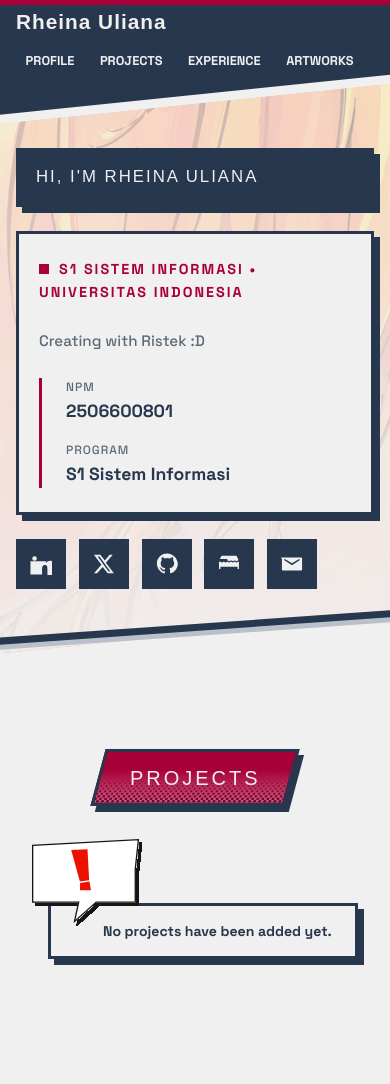
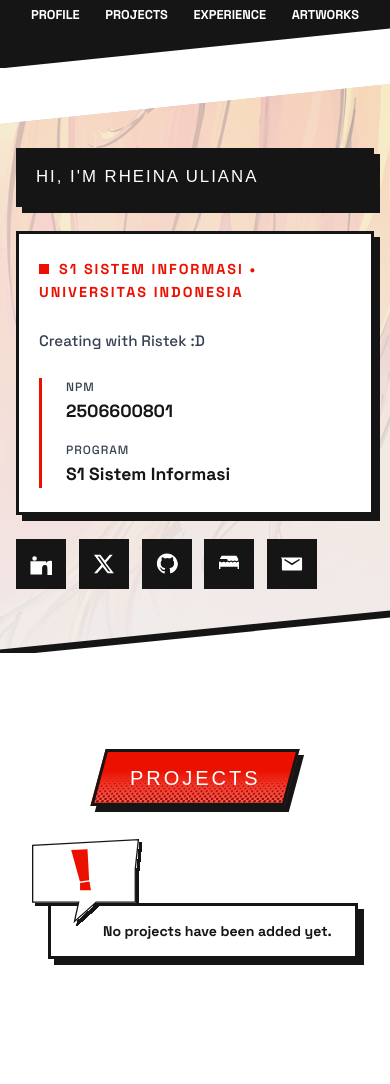
Before and after one commit to rh-elise/myportofolio, a Django app: page / in a window 390 px wide. Shown: the top 1084 px of the page. Run offline with Django 5.2, Linux system fonts and the light colour scheme; data that the repository does not hold is empty; some web fonts are replaced.

Commit message:
style: Mengganti color palette, merapikan header dan experience

```diff
--- a/static/css/style.css
+++ b/static/css/style.css
@@ -16,10 +16,10 @@ html, body {
 
 /* COLOR PALETTE: navy, maroon, paper */
 :root {
-    --ink: #27374D;
-    --paper: #F0F0F0;
-    --accent: #A80139;
-    --text-muted: #5D6A79;
+    --ink: #151515;
+    --paper: #FFFFFF;
+    --accent: #EB1000;
+    --text-muted: #374151;
 }
 
 /* BODY STYLE */
@@ -70,27 +70,30 @@ h1, h2, h3, .brand {
     clip-path: polygon(0 0, 100% 0, 100% calc(100% - 60px), 0 100%); /* Supaya slanted */
 }
 
-/* Strip maroon di bibir atas header */
-.site-header-slanted::before {
-    content: "";
-    display: block;
-    height: 5px;
-    background-color: var(--accent);
+/* Layout isi header */
+.header-inner {
+    display: flex; justify-content: center; align-items: center;
+    padding-top: 0.9rem;
 }
 
-/* Layout isi header */
-.header-inner {
-    display: flex; justify-content: space-between; align-items: center;
-    padding-top: 0.9rem;
+.header-centered {
+    justify-content: center;
+}
+
+.header-centered nav {
+    justify-content: center;
 }
 
 /* Gaya Brand */
 .brand {
-    font-size: 1.6rem; font-weight: 700; color: var(--paper);
+    font-size: 1.8rem; font-weight: 700; color: var(--paper);
     text-decoration: none; /* Menghilangkan garis bawah link */
-    letter-spacing: 1px;
+    letter-spacing: 3px;
     margin: 0;
+    padding-right: 2.5rem;
 }
+
+.header-spacer { display: none; }
 
 /* Jarak antar tombol */
 .site-header-slanted nav {
@@ -135,13 +138,12 @@ h1, h2, h3, .brand {
     content: "";
     position: absolute;
     left: -2vw; right: -2vw;
-    bottom: 4%;
+    bottom: calc(2vw - 3px); /* Tepat di tengah tepi foto (tepi di tengah = 2vw dari bawah) */
     height: 7px;
     background: var(--ink);
-    transform: rotate(-2.3deg); /* Memiringkan garis sejajar dengan foto */
+    transform: rotate(-2.29deg); /* Sejajar tepi foto (atan 4vw/100vw) di semua lebar layar */
     z-index: 6;
     pointer-events: none; /* Supaya garis tidak menghalangi klik */
-    box-shadow: 0 5px 0 #B9C0C9; /* Efek bayangan di bawah garis */
 }
 
 /* Foto background dengan potongan miring */
@@ -149,7 +151,7 @@ h1, h2, h3, .brand {
     background-image: url('/static/img/rheina.png');
     background-color: #d7dbe0; background-size: cover; background-position: center 25%; background-repeat: no-repeat;
     position: relative; padding: 9rem 0 7rem 0;
-    clip-path: polygon(0 60px, 100% 0, 100% calc(100% - 60px), 0 100%); /* Supaya slanted */
+    clip-path: polygon(0 60px, 100% 0, 100% calc(100% - 4vw), 0 100%); /* Bawah pakai vw supaya sudutnya tetap di semua lebar */
 }
 
 /* Overlay duotone: navy kiri memudar ke paper kanan */
@@ -896,8 +918,8 @@ a:focus-visible, button:focus-visible, [tabindex="0"]:focus-visible { outline: 3
 
     /* Sudut miring diperkecil */
     .site-header-slanted { clip-path: polygon(0 0, 100% 0, 100% calc(100% - 40px), 0 100%); }
-    .hero-slanted-photo { padding: 4rem 0 4rem 0; clip-path: polygon(0 40px, 100% 0, 100% calc(100% - 40px), 0 100%); }
-    .hero-wrapper::after { transform: rotate(-4deg); }
+    .hero-slanted-photo { padding: 4rem 0 4rem 0; clip-path: polygon(0 40px, 100% 0, 100% calc(100% - 10vw), 0 100%); }
+    .hero-wrapper::after { transform: rotate(-5.71deg); bottom: calc(5vw - 3px); }
     .site-footer { clip-path: polygon(0 40px, 100% 0, 100% 100%, 0 100%); }
 
     /* Hero */
--- a/templates/partials/head.html
+++ b/templates/partials/head.html
@@ -10,5 +10,5 @@
     <link href="https://fonts.googleapis.com/css2?family=Freeman&family=Space+Grotesk:wght@500;700&display=swap" rel="stylesheet">
 
     <!-- STYLESHEETS: File CSS utama -->
-    <link rel="stylesheet" href="/static/css/style.css?v=4">
+    <link rel="stylesheet" href="/static/css/style.css?v=7">
 </head>
--- a/templates/partials/site_header.html
+++ b/templates/partials/site_header.html
@@ -1,6 +1,5 @@
 <header class="site-header-slanted">
-    <div class="container header-inner">
-        <a href="{% url 'main:show_main' %}" class="brand">{{ name }}</a>
+    <div class="container header-inner header-centered">
         <!-- NAVIGATION BAR -->
         <nav>
             <a href="{% url 'main:show_main' %}">Profile</a>
@@ -8,6 +7,5 @@
             <a href="{% url 'main:show_experience' %}">Experience</a>
             <a href="{% url 'main:show_artworks' %}">Artworks</a>
         </nav>
-        <div class="header-spacer" aria-hidden="true"></div>
     </div>
 </header>
```
Also changed, not shown: other parts of static/css/style.css (+37 -7 lines).
